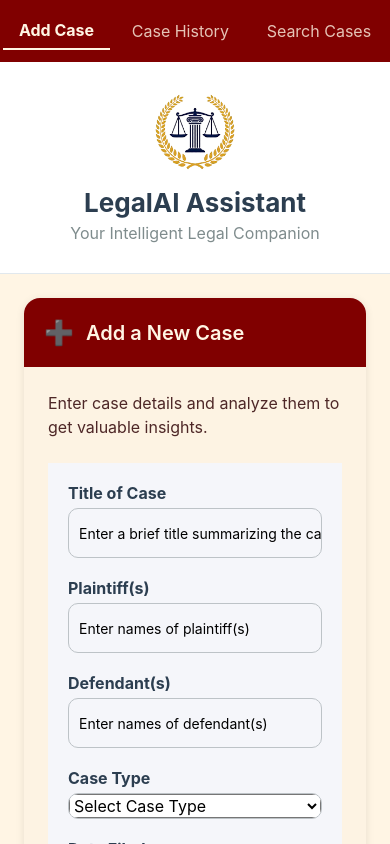
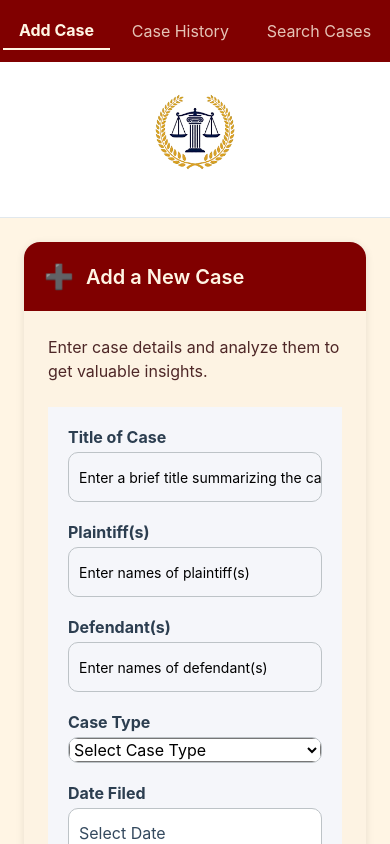
Before and after one commit to riddhikul/JusticeMet, a React Native app: screen /Home in a window 390 px wide. Built offline with nearby package versions, Linux system fonts and the light colour scheme.

Commit message:
chnaged header

```diff
--- a/components/Header.js
+++ b/components/Header.js
@@ -7,8 +7,8 @@ const Header = () => {
   return (
     <View style={styles.header}>
       <Image source={logo} style={styles.logo} />
-      <Text style={styles.title}>LegalAI Assistant</Text>
-      <Text style={styles.subtitle}>Your Intelligent Legal Companion</Text>
+      {/* <Text style={styles.title}>LegalAI Assistant</Text> */}
+      {/* <Text style={styles.subtitle}>Your Intelligent Legal Companion</Text> */}
     </View>
   );
 };
```
